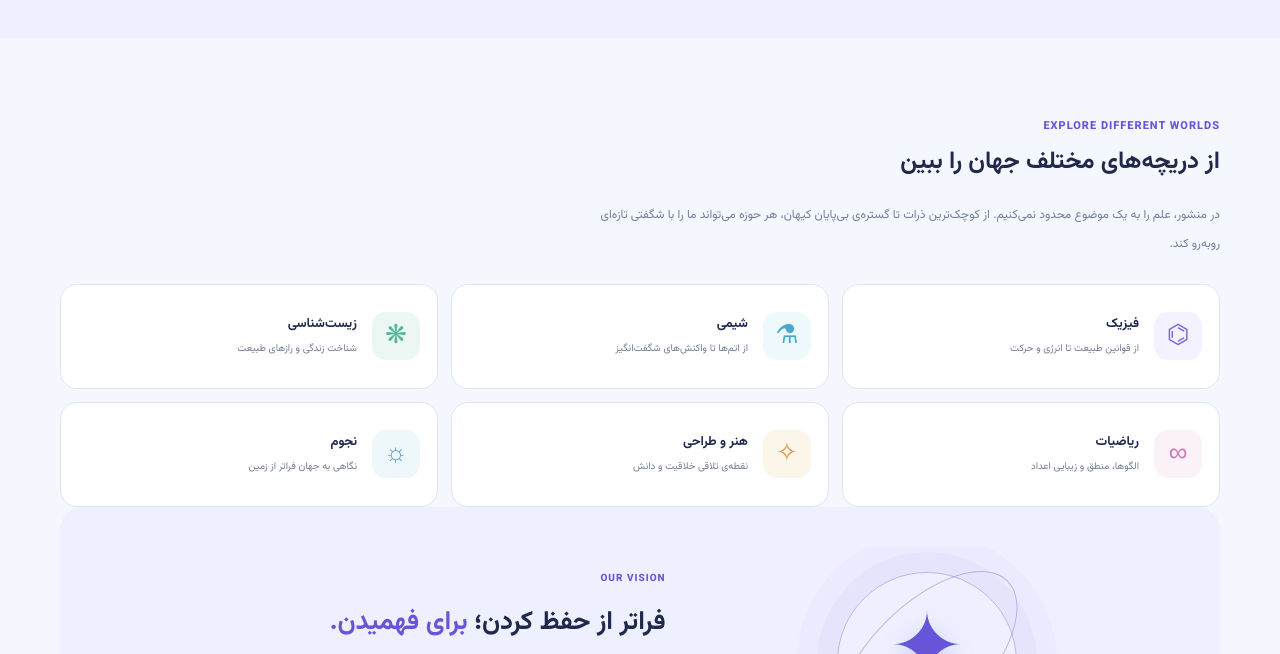
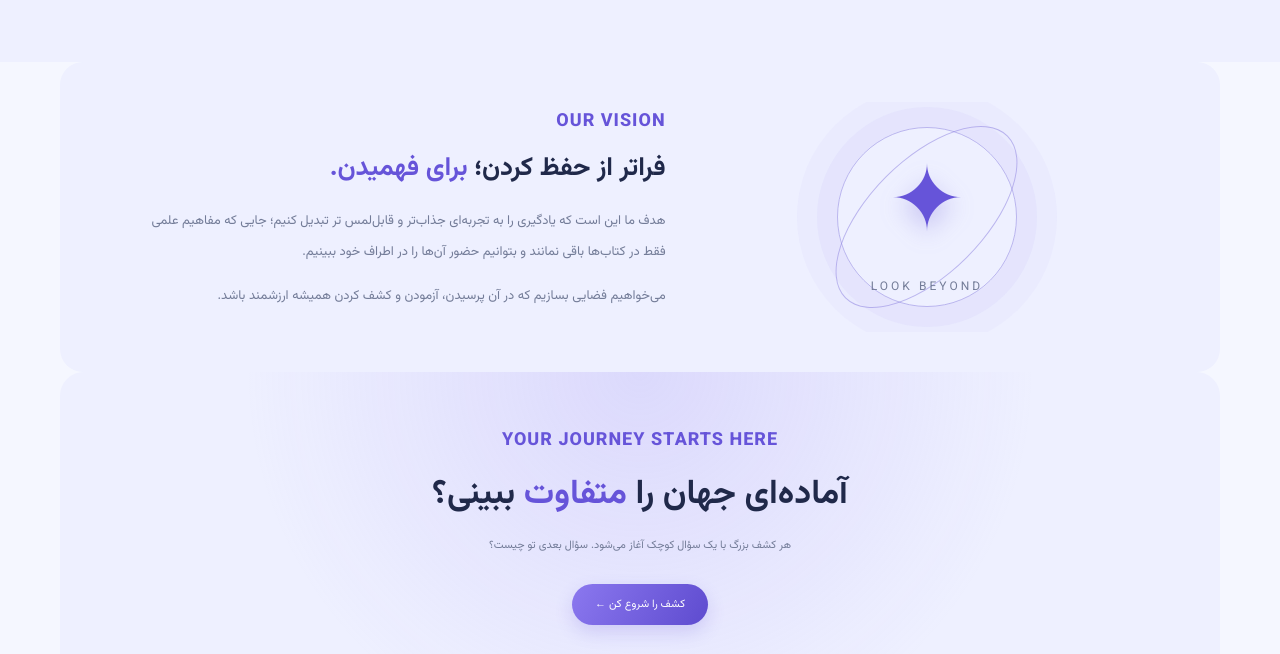
Before and after one commit to mahya-66/prism, a plain HTML site: page about.html in a window 1280 px wide. Shown: the part 1583-2237 px from the top of the page. Drawn offline with Linux system fonts and the light colour scheme.

Commit message:
fix2/main page

```diff
--- a/about.html
+++ b/about.html
@@ -369,63 +369,6 @@
             </div>
           </div>
         </section>
-        <section class="fields-section container">
-          <div class="section-heading">
-            <div>
-              <small>EXPLORE DIFFERENT WORLDS</small>
-              <h2>از دریچه‌های مختلف جهان را ببین</h2>
-            </div>
-          </div>
-          <p class="fields-description">
-            در منشور، علم را به یک موضوع محدود نمی‌کنیم. از کوچک‌ترین ذرات تا
-            گستره‌ی بی‌پایان کیهان، هر حوزه می‌تواند ما را با شگفتی تازه‌ای
-            روبه‌رو کند.
-          </p>
-          <div class="fields-grid">
-            <article class="field-card field-purple">
-              <span>⌬</span>
-              <div>
-                <h3>فیزیک</h3>
-                <p>از قوانین طبیعت تا انرژی و حرکت</p>
-              </div>
-            </article>
-            <article class="field-card field-blue">
-              <span>⚗</span>
-              <div>
-                <h3>شیمی</h3>
-                <p>از اتم‌ها تا واکنش‌های شگفت‌انگیز</p>
-              </div>
-            </article>
-            <article class="field-card field-green">
-              <span>❋</span>
-              <div>
-                <h3>زیست‌شناسی</h3>
-                <p>شناخت زندگی و رازهای طبیعت</p>
-              </div>
-            </article>
-            <article class="field-card field-pink">
-              <span>∞</span>
-              <div>
-                <h3>ریاضیات</h3>
-                <p>الگوها، منطق و زیبایی اعداد</p>
-              </div>
-            </article>
-            <article class="field-card field-orange">
-              <span>✧</span>
-              <div>
-                <h3>هنر و طراحی</h3>
-                <p>نقطه‌ی تلاقی خلاقیت و دانش</p>
-              </div>
-            </article>
-            <article class="field-card field-cyan">
-              <span>☼</span>
-              <div>
-                <h3>نجوم</h3>
-                <p>نگاهی به جهان فراتر از زمین</p>
-              </div>
-            </article>
-          </div>
-        </section>
         <section class="vision-section container">
           <div class="vision-art">
             <div class="vision-circle circle-one"></div>
--- a/assets/styles/about.css
+++ b/assets/styles/about.css
@@ -58,7 +58,7 @@
 }
 .about-hero-content > p {
   max-width: 450px;
-  font-size: 12px;
+  font-size: 14px;
   line-height: 2.4;
   color: var(--muted);
 }
@@ -70,7 +70,7 @@
 .hero-caption {
   margin-top: 28px;
   color: var(--muted);
-  font-size: 10px;
+  font-size: 12px;
 }
 .hero-caption span {
   color: var(--primary);
@@ -125,7 +125,7 @@
 .about-formula {
   position: absolute;
   color: var(--formula--color);
-  font: 13px Georgia;
+  font: 14px Georgia;
   z-index: 3;
 }
 .formula-a {
@@ -161,7 +161,7 @@
 .vision-content > small,
 .about-cta > small {
   color: var(--primary);
-  font-size: 10px;
+  font-size: 18px;
   font-weight: 800;
   letter-spacing: 1px;
 }
@@ -234,7 +234,7 @@
   margin: 8px 0;
 }
 .center-heading p {
-  font-size: 11px;
+  font-size: 12px;
   line-height: 2.2;
   color: var(--muted);
 }
@@ -335,11 +335,11 @@
   font-size: 26px;
 }
 .field-card h3 {
-  font-size: 13px;
+  font-size: 16px;
   margin: 0 0 5px;
 }
 .field-card p {
-  font-size: 10px;
+  font-size: 12px;
   color: var(--muted);
   margin: 0;
   line-height: 1.9;
@@ -413,7 +413,7 @@
 }
 .vision-art > small {
   z-index: 2;
-  font-size: 9px;
+  font-size: 12px;
   letter-spacing: 3px;
   color: var(--muted);
 }
@@ -423,14 +423,13 @@
   margin: 10px 0;
 }
 .vision-content p {
-  font-size: 11px;
+  font-size: 13px;
   line-height: 2.4;
   color: var(--muted);
 }
 
 .about-cta {
   position: relative;
-  isolation: isolate;
   overflow: hidden;
   margin-top: 75px;
   margin-bottom: 70px;
@@ -530,7 +529,7 @@ body:has(.theme-toggle:checked) .about-formula {
     width: 270px;
   }
   .about-formula {
-    font-size: 11px;
+    font-size: 12px;
   }
   .story-section,
   .fields-section {
```
